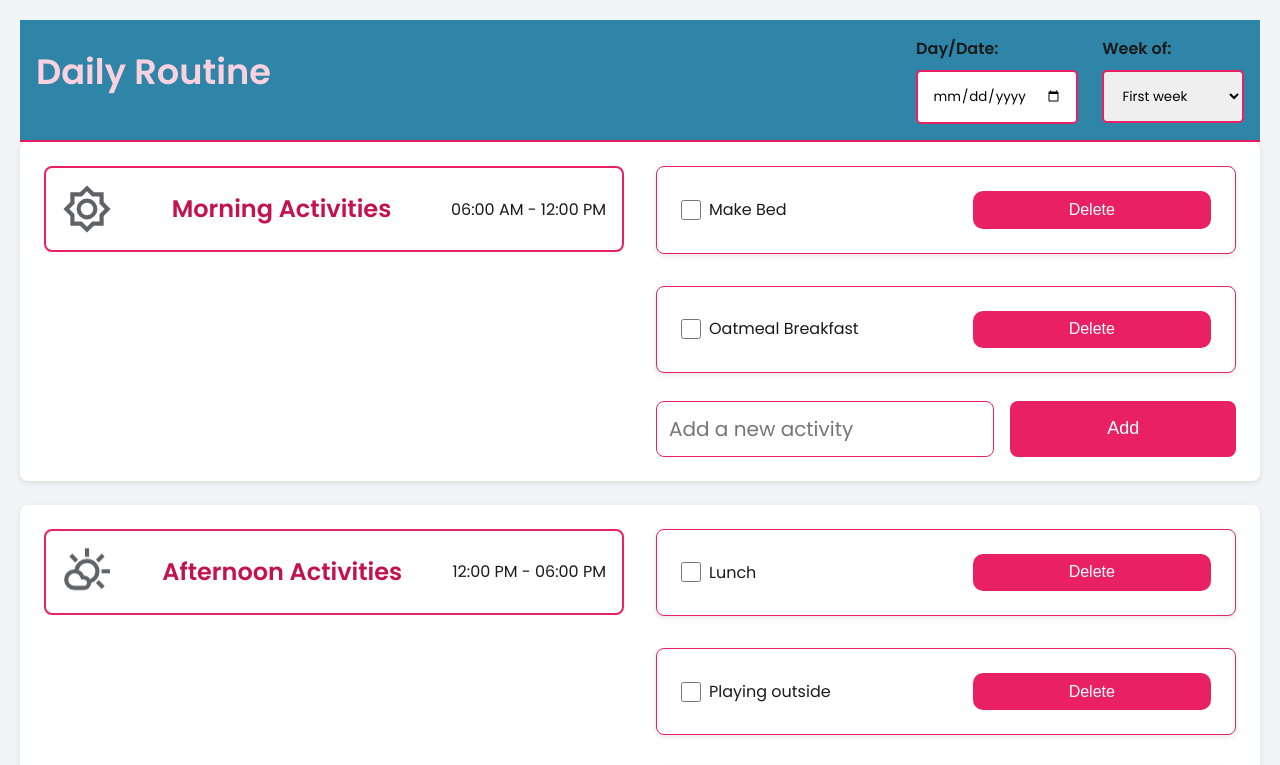
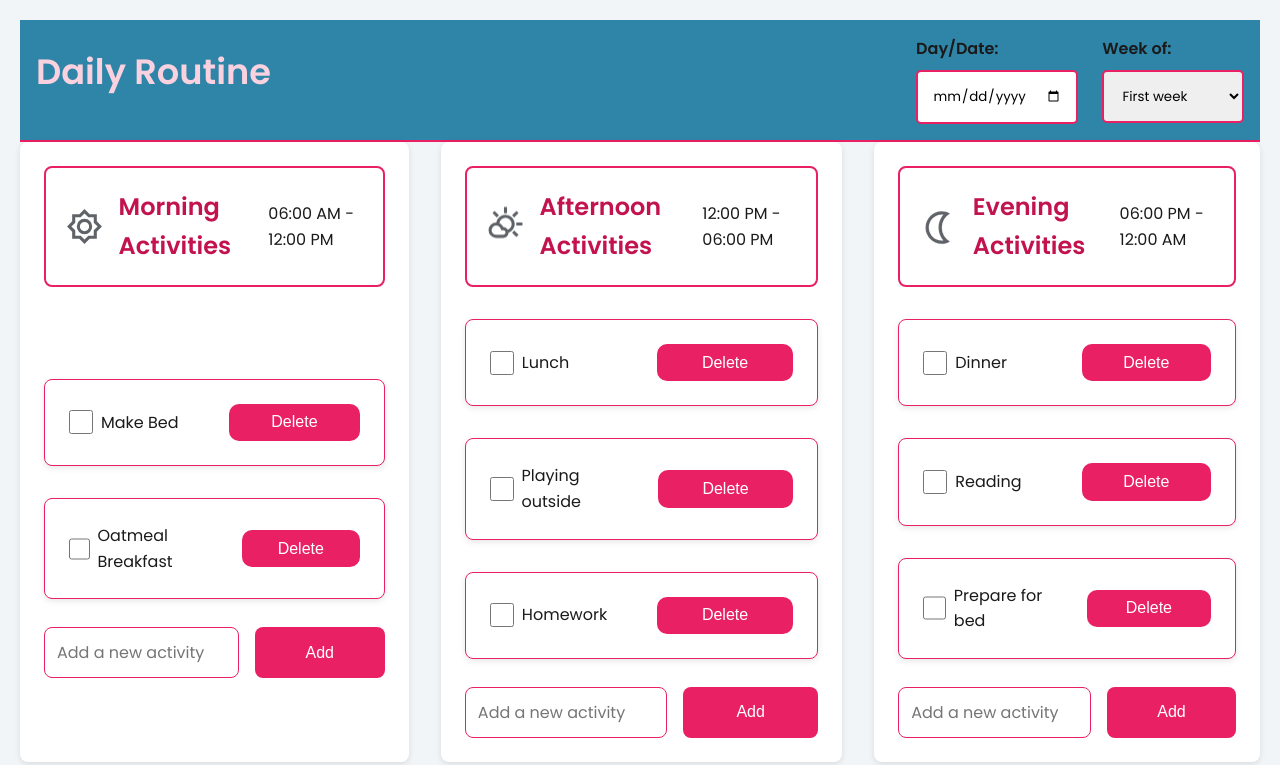
Before and after one commit to Doileo/kids-schedule-organizer, a React (Create React App) app: page / in a window 1280 px wide. Shown: the top 765 px of the page. Built offline with nearby package versions, Linux system fonts and the light colour scheme.

Commit message:
WIP:Implement styles for desktop layout

```diff
--- a/src/App.css
+++ b/src/App.css
@@ -12,6 +12,11 @@
   --card-background: hsl(0, 0%, 100%); /* White for cards */
   --border-color: hsl(340, 82%, 52%); /* Accessible pink for borders */
   --hover-color: hsl(340, 82%, 42%); /* Darker hover effect */
+
+  --sun-color: yellow;
+  --sun-hover-color: orange;
+  --moon-color: #fff;
+  --moon-hover-color: #f1c40f;
 }
 
 /* Reset some default styles */
--- a/src/components/ActivityList/ActivityList.css
+++ b/src/components/ActivityList/ActivityList.css
@@ -200,19 +200,6 @@
   }
 }
 
-/* Animation for moon phase effect */
-@keyframes moon-phase {
-  0% {
-    transform: scale(1);
-  }
-  50% {
-    transform: scale(1.1); /* Slightly enlarge */
-  }
-  100% {
-    transform: scale(1);
-  }
-}
-
 /* Layout Adjustments for Tablet Screens */
 @media (min-width: 768px) {
   .header__input {
@@ -278,17 +265,63 @@
   }
 }
 
-/* Responsive adjustments for larger screens */
+/* Media Queries for Desktop */
 @media (min-width: 1024px) {
   .activity-sections {
-    grid-template-columns: repeat(3, 1fr);
+    display: grid;
+    grid-template-columns: repeat(3, 1fr); /* Create three columns */
+    gap: 2rem;
+  }
+
+  .routine-section {
+    grid-template-columns: none;
+    overflow: hidden;
+    margin: 0 auto;
+  }
+
+  .routine-header {
+    padding: 20px;
+  }
+
+  .sun-icon,
+  .float-icon,
+  .moon-icon {
+    width: 60px;
+  }
+
+  .activity-item {
+    padding: 1.5rem;
+  }
+
+  /* Larger Checkbox Styling */
+  .activity-item input[type="checkbox"] {
+    width: 24px;
+    height: 24px;
+  }
+
+  .new-activity {
+    flex-direction: row;
+    gap: 16px;
   }
 
   .new-activity input[type="text"] {
-    font-size: 20px;
+    font-size: 16px;
   }
 
   .new-activity button {
-    font-size: 18px;
+    font-size: 16px;
   }
 }
+
+@media (min-width: 1200px) {
+  .activity-sections {
+    display: flex;
+    justify-content: space-between;
+    gap: 2rem;
+  }
+
+  .routine-section {
+    grid-template-columns: none;
+    overflow: hidden;
+  }
+}
```
